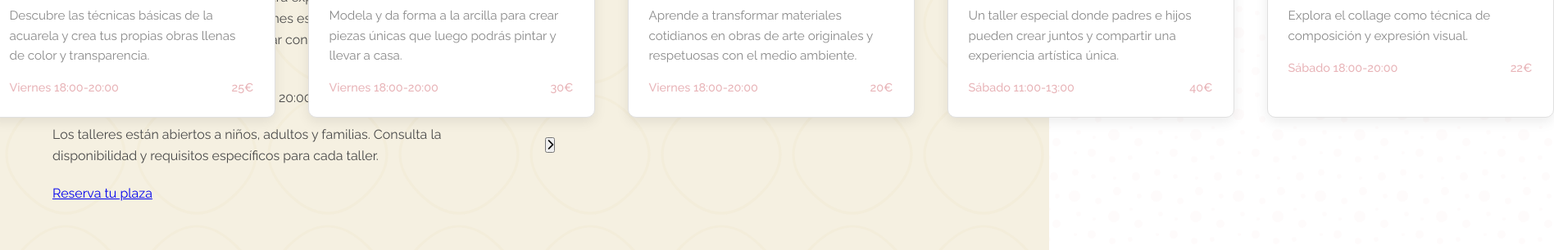
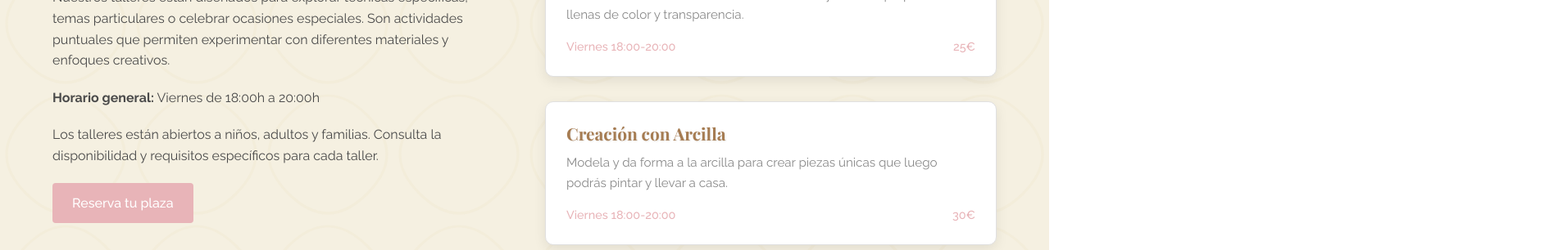
Before and after one commit to MiPaginaOnline/ElPuntFamiliART, a plain HTML site: page talleres.html in a window 1280 px wide. Shown: the part 371-677 px from the top of the page at 82% size, 1896 px wide, since content can reach past the window. Drawn offline with nearby package versions, Linux system fonts and the light colour scheme.

Commit message:
Update talleres.html

```diff
--- a/talleres.html
+++ b/talleres.html
@@ -267,29 +267,40 @@
             margin-bottom: 20px;
             color: var(--texto);
         }
+        .btn {
+            background-color: var(--rosa);
+            color: var(--blanco);
+            border: none;
+            padding: 12px 24px;
+            border-radius: 4px;
+            font-weight: 500;
+            cursor: pointer;
+            transition: all 0.3s ease;
+            font-size: 1rem;
+            text-decoration: none;
+            display: inline-block;
+        }
+        .btn:hover {
+            background-color: var(--amarillo);
+            color: var(--texto);
+        }
         .workshop-list {
             flex: 1;
             min-width: 300px;
             position: relative;
         }
-        .workshop-carousel {
-            position: relative;
-            width: 100%;
-            overflow: hidden;
-        }
-        .workshop-track {
-            display: flex;
-            transition: transform 0.5s ease;
+        .workshop-grid {
+            display: grid;
+            grid-template-columns: repeat(auto-fill, minmax(300px, 1fr));
+            gap: 30px;
         }
         .workshop-item {
             background-color: var(--blanco);
             border-radius: 10px;
             padding: 25px;
-            margin-bottom: 20px;
             box-shadow: 0 5px 15px rgba(0, 0, 0, 0.08);
             transition: all 0.3s ease;
             border: 1px solid var(--borde);
-            flex: 0 0 100%;
         }
         .workshop-item:hover {
             transform: translateY(-5px);
@@ -435,19 +446,6 @@
                 align-items: center;
                 gap: 20px;
             }
-            .workshop-carousel {
-                overflow: visible;
-            }
-            .workshop-track {
-                transform: none !important;
-                display: flex;
-                gap: 40px;
-                justify-content: center;
-            }
-            .workshop-item {
-                flex: 0 0 auto;
-                max-width: 350px; /* Ajuste para escritorio */
-            }
         }
         @media (max-width: 768px) {
             .section-header h2 {
@@ -458,6 +456,9 @@
             }
             .workshop-info, .workshop-list {
                 width: 100%;
+            }
+            .workshop-grid {
+                grid-template-columns: 1fr;
             }
         }
         @media (max-width: 576px) {
@@ -524,7 +525,7 @@
                 <span>El Punt Famili<span>ART</span></span>
             </div>
             <ul>
-                <li><a href="index.html#inicio">Inicio</a></li>
+                <li><a href="index.html">Inicio</a></li>
                 <li><a href="quienes-somos.html">Quiénes Somos</a></li>
                 <li><a href="proyecto-objetivos.html">Proyecto</a></li>
                 <li><a href="clases-regulares.html">Clases</a></li>
@@ -552,12 +553,7 @@
                 <a href="reservas.html" class="btn">Reserva tu plaza</a>
             </div>
             <div class="workshop-list">
-                <div class="team-container">
-                    <button class="carousel-btn prev" id="workshopPrev">
-                        <i class="fas fa-chevron-left"></i>
-                    </button>
-                    <div class="workshop-carousel">
-                        <div class="workshop-track" id="workshopTrack">
+                <div class="workshop-grid">
                     <div class="workshop-item">
                         <h4>Pintura con Acuarela</h4>
                         <p>Descubre las técnicas básicas de la acuarela y crea tus propias obras llenas de color y transparencia.</p>
@@ -600,11 +596,6 @@
                     </div>
                 </div>
             </div>
-                    <button class="carousel-btn next" id="workshopNext">
-                        <i class="fas fa-chevron-right"></i>
-                    </button>
-                </div>
-            </div>
         </div>
     </section>
 
@@ -618,7 +609,7 @@
             <div class="footer-links">
                 <h3>Enlaces Rápidos</h3>
                 <ul>
-                    <li><a href="index.html#inicio">Inicio</a></li>
+                    <li><a href="index.html">Inicio</a></li>
                     <li><a href="quienes-somos.html">Quiénes Somos</a></li>
                     <li><a href="proyecto-objetivos.html">Proyecto y Objetivos</a></li>
                     <li><a href="clases-regulares.html">Clases Regulares</a></li>
@@ -661,58 +652,6 @@
                 mobileMenu.classList.remove('show');
             });
         });
-
-        // Carousel functionality - Mejorado para mostrar solo un elemento a la vez
-        function initCarousel(prevBtnId, nextBtnId, trackId, indicatorsSelector, itemCount) {
-            const prevBtn = document.getElementById(prevBtnId);
-            const nextBtn = document.getElementById(nextBtnId);
-            const track = document.getElementById(trackId);
-            const indicators = document.querySelectorAll(indicatorsSelector);
-            let currentIndex = 0;
-
-            function updateCarousel() {
-                track.style.transform = `translateX(-${currentIndex * 100}%)`;
-                // Actualizar indicadores
-                if (indicators) {
-                    indicators.forEach((indicator, index) => {
-                        if (index === currentIndex) {
-                            indicator.classList.add('active');
-                        } else {
-                            indicator.classList.remove('active');
-                        }
-                    });
-                }
-            }
-
-            if (prevBtn) {
-                prevBtn.addEventListener('click', () => {
-                    currentIndex = (currentIndex - 1 + itemCount) % itemCount;
-                    updateCarousel();
-                });
-            }
-            if (nextBtn) {
-                nextBtn.addEventListener('click', () => {
-                    currentIndex = (currentIndex + 1) % itemCount;
-                    updateCarousel();
-                });
-            }
-            // Agregar eventos a los indicadores
-            if (indicators) {
-                indicators.forEach((indicator, index) => {
-                    indicator.addEventListener('click', () => {
-                        currentIndex = index;
-                        updateCarousel();
-                    });
-                });
-            }
-            // Initialize
-            updateCarousel();
-        }
-
-        // Initialize all carousels
-        document.addEventListener('DOMContentLoaded', () => {
-            initCarousel('workshopPrev', 'workshopNext', 'workshopTrack', null, 5); // No indicators for workshops
-        });
     </script>
 </body>
 </html>
```
Lines whose indentation alone changed are shown as unchanged.
